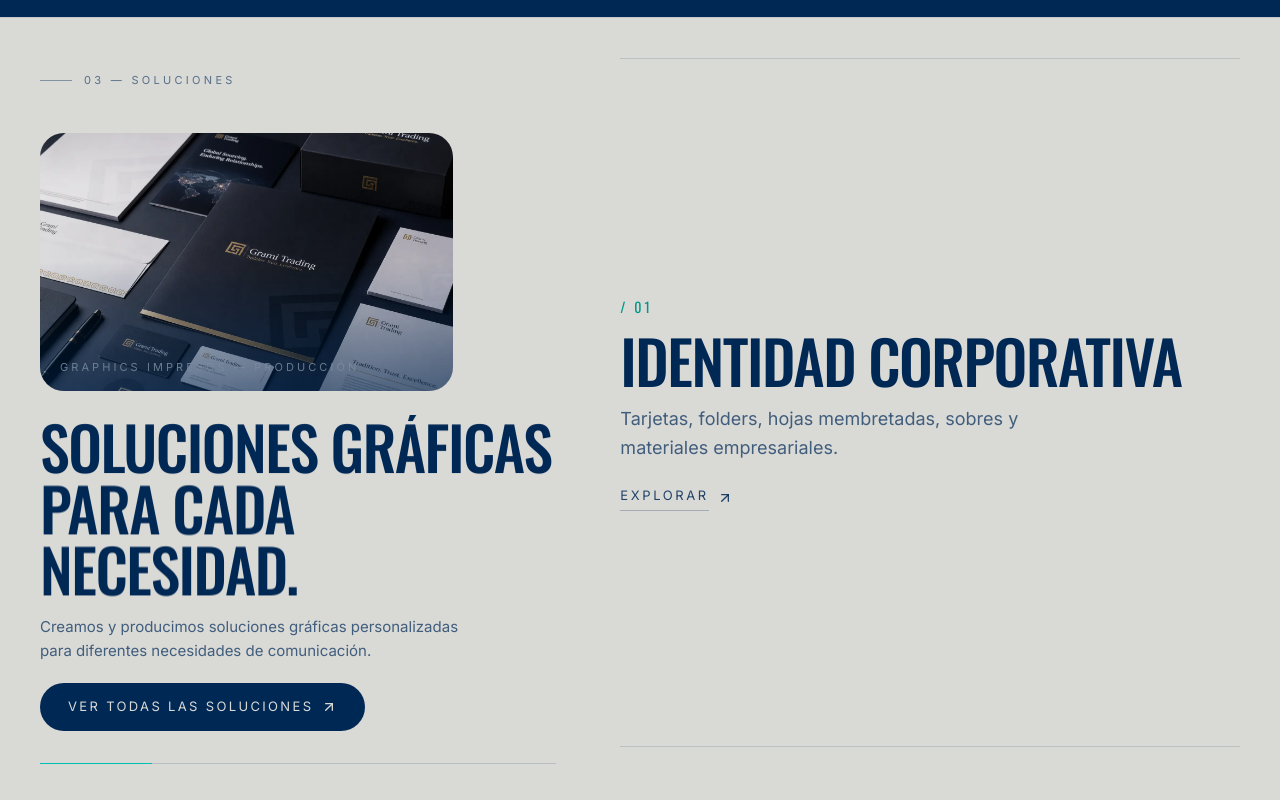
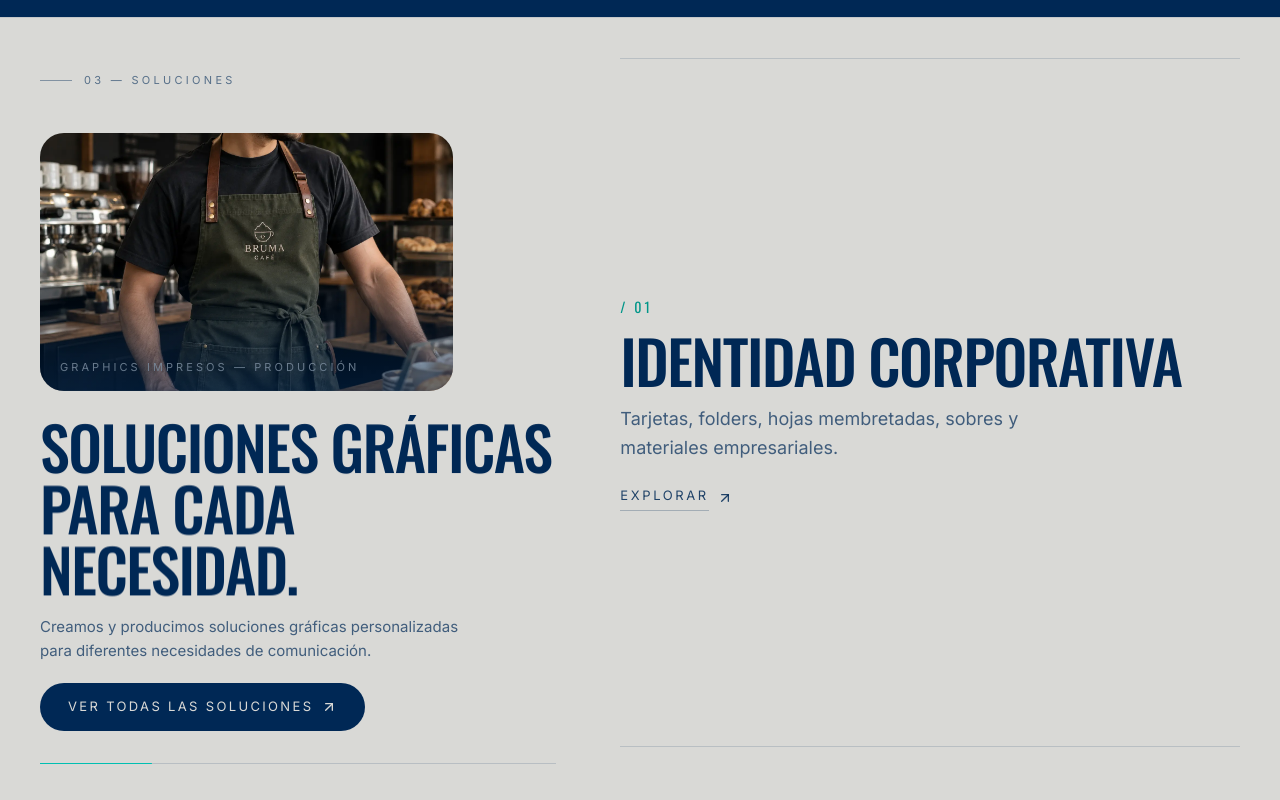
Before and after one commit to SmokDev/graphcsimpresos-website, a Next.js app: page / in a window 1280 px wide. Shown: the part 1460-2260 px from the top of the page. Built offline with nearby package versions, Linux system fonts and the light colour scheme.

Commit message:
Solutions home fixed

```diff
--- a/components/sections/home-solutions.tsx
+++ b/components/sections/home-solutions.tsx
@@ -1,72 +1,128 @@
 "use client";
 
-import { useRef } from "react";
+import { useEffect, useRef, useState } from "react";
 import Link from "next/link";
-import { motion, useScroll, useSpring, useTransform } from "motion/react";
+import {
+	motion,
+	useInView,
+	useMotionValue,
+	useMotionValueEvent,
+	useScroll,
+	useSpring,
+} from "motion/react";
 import type { MotionValue } from "motion/react";
 import { ArrowUpRight } from "lucide-react";
 import { Container, Eyebrow } from "@/components/ui/sections";
 import { CTA } from "@/components/ui/button";
-import { ImageReveal, Lines, Reveal } from "@/components/motion/reveal";
+import { EASE, ImageReveal, Lines, Reveal } from "@/components/motion/reveal";
 import { SOLUTIONS } from "@/utils/site";
 
+type Solution = (typeof SOLUTIONS)[number];
+
 /**
- * Imagen del stack sticky — aparece y desaparece según el progreso
- * de la sección, con slow-zoom mientras está activa.
+ * Imagen del stack sticky — fundido + asentamiento de escala
+ * animados por Motion al activarse.
  */
-function StackImage({
-	src,
-	progress,
-	index,
-	total,
-}: {
-	src: string;
-	progress: MotionValue<number>;
-	index: number;
-	total: number;
-}) {
-	const a = index / total;
-	const b = (index + 1) / total;
-	const isFirst = index === 0;
-	const isLast = index === total - 1;
-
-	const input = isFirst
-		? [0, b - 0.06, b + 0.02]
-		: isLast
-			? [a, Math.min(0.999, a + 0.08)]
-			: [Math.max(0, a - 0.02), a + 0.06, b - 0.06, b + 0.02];
-	const output = isFirst ? [1, 1, 0] : isLast ? [0, 1] : [0, 1, 1, 0];
-
-	const opacity = useTransform(progress, input, output);
-	const scale = useTransform(progress, [a, b], [1.12, 1]);
-
+function StackImage({ src, isActive }: { src: string; isActive: boolean }) {
 	return (
 		<motion.div
 			className="absolute inset-0 will-change-transform"
-			style={{ opacity }}
+			initial={false}
+			animate={{ opacity: isActive ? 1 : 0, scale: isActive ? 1 : 1.1 }}
+			transition={{ duration: 0.85, ease: EASE }}
 			aria-hidden
 		>
-			<motion.div style={{ scale }} className="absolute inset-0 will-change-transform">
-				{/* eslint-disable-next-line @next/next/no-img-element */}
-				<img src={src} alt="" loading="lazy" decoding="async" className="h-full w-full object-cover" />
-			</motion.div>
+			{/* eslint-disable-next-line @next/next/no-img-element */}
+			<img
+				src={src}
+				alt=""
+				loading="eager"
+				decoding="async"
+				className="h-full w-full object-cover"
+			/>
 		</motion.div>
 	);
 }
 
 /**
- * Soluciones con imagen editorial: en desktop, el visual sticky hace
- * crossfade entre las cuatro soluciones mientras el texto avanza;
- * en mobile, cada bloque lleva su propia imagen.
+ * Bloque de solución — cuando entra al centro del viewport,
+ * activa su imagen en el visual sticky.
+ */
+function SolutionBlock({
+	s,
+	index,
+	active,
+}: {
+	s: Solution;
+	index: number;
+	active: MotionValue<number>;
+}) {
+	const ref = useRef<HTMLDivElement>(null);
+	const inView = useInView(ref, { amount: 0.6 });
+
+	useEffect(() => {
+		if (inView) active.set(index);
+	}, [inView, index, active]);
+
+	return (
+		<div
+			ref={ref}
+			className="flex min-h-[52svh] flex-col justify-center gap-6 border-t border-midnight/15 py-10 last:border-b lg:min-h-[86svh]"
+		>
+			{/* Imagen por bloque (solo mobile) */}
+			<ImageReveal
+				src={s.image}
+				alt={`${s.title} — Graphics Impresos`}
+				ratio="aspect-[16/10]"
+				className="rounded-2xl lg:hidden"
+			/>
+			<Reveal>
+				<span className="font-display text-sm tracking-[0.2em] text-mint [filter:saturate(1.4)_brightness(0.72)]">
+					/ {s.n}
+				</span>
+				<p className="mt-3 font-display text-4xl font-medium uppercase leading-[0.95] tracking-tight text-midnight sm:text-6xl">
+					{s.title}
+				</p>
+				<p className="mt-4 max-w-md leading-relaxed text-midnight/70 sm:text-lg">
+					{s.description}
+				</p>
+				<Link
+					href={`/soluciones#${s.slug}`}
+					scroll={false}
+					aria-label={`${s.title} — ver en Soluciones`}
+					className="group mt-6 inline-flex items-center gap-2 text-[13px] uppercase tracking-[0.2em] text-midnight/85 transition-colors hover:text-mint"
+				>
+					<span className="border-b border-midnight/25 pb-1 transition-colors group-hover:border-mint">
+						Explorar
+					</span>
+					<ArrowUpRight
+						className="h-4 w-4 transition-transform duration-300 group-hover:-translate-y-0.5 group-hover:translate-x-0.5"
+						aria-hidden
+					/>
+				</Link>
+			</Reveal>
+		</div>
+	);
+}
+
+/**
+ * Soluciones con imagen editorial: el visual sticky muestra SIEMPRE
+ * la foto del bloque que estás leyendo (incluida la última, que se
+ * queda fija); en mobile, cada bloque lleva su propia imagen.
  */
 export default function HomeSolutions() {
 	const ref = useRef<HTMLElement>(null);
+	const active = useMotionValue(0);
+	const [current, setCurrent] = useState(0);
+	useMotionValueEvent(active, "change", (v) => {
+		const rounded = Math.round(v);
+		setCurrent((prev) => (prev === rounded ? prev : rounded));
+	});
 	const { scrollYProgress } = useScroll({
 		target: ref,
 		offset: ["start start", "end end"],
 	});
 	const scaleX = useSpring(scrollYProgress, { stiffness: 120, damping: 28 });
-	const total = SOLUTIONS.length;
 
 	return (
 		<section
@@ -78,16 +134,10 @@ export default function HomeSolutions() {
 				<div className="flex flex-col justify-center px-5 py-14 sm:px-10 lg:sticky lg:top-0 lg:h-svh lg:px-0 lg:py-8">
 					<Eyebrow light>03 — Soluciones</Eyebrow>
 
-					{/* Visual sticky con crossfade (desktop) */}
+					{/* Visual sticky (desktop) */}
 					<div className="relative mt-6 hidden aspect-[16/10] w-[80%] overflow-hidden rounded-3xl ring-1 ring-inset ring-lightgrey/10 lg:block">
 						{SOLUTIONS.map((s, i) => (
-							<StackImage
-								key={s.slug}
-								src={s.image}
-								progress={scrollYProgress}
-								index={i}
-								total={total}
-							/>
+							<StackImage key={s.slug} src={s.image} isActive={current === i} />
 						))}
 						<span className="absolute bottom-4 left-5 z-10 text-[11px] uppercase tracking-[0.28em] text-lightgrey/85">
 							Graphics Impresos — Producción
@@ -124,44 +174,8 @@ export default function HomeSolutions() {
 				</div>
 
 				<div className="px-5 pb-16 sm:px-10 lg:px-0 lg:py-10">
-					{SOLUTIONS.map((s) => (
-						<div
-							key={s.slug}
-							className="flex min-h-[52svh] flex-col justify-center gap-6 border-t border-midnight/15 py-10 last:border-b lg:min-h-[86svh]"
-						>
-							{/* Imagen por bloque (solo mobile) */}
-							<ImageReveal
-								src={s.image}
-								alt={`${s.title} — Graphics Impresos`}
-								ratio="aspect-[16/10]"
-								className="rounded-2xl lg:hidden"
-							/>
-							<Reveal>
-								<span className="font-display text-sm tracking-[0.2em] text-mint [filter:saturate(1.4)_brightness(0.72)]">
-									/ {s.n}
-								</span>
-								<p className="mt-3 font-display text-4xl font-medium uppercase leading-[0.95] tracking-tight text-midnight sm:text-6xl">
-									{s.title}
-								</p>
-								<p className="mt-4 max-w-md leading-relaxed text-midnight/70 sm:text-lg">
-									{s.description}
-								</p>
-								<Link
-									href={`/soluciones#${s.slug}`}
-									scroll={false}
-									aria-label={`${s.title} — ver en Soluciones`}
-									className="group mt-6 inline-flex items-center gap-2 text-[13px] uppercase tracking-[0.2em] text-midnight/85 transition-colors hover:text-mint"
-								>
-									<span className="border-b border-midnight/25 pb-1 transition-colors group-hover:border-mint">
-										Explorar
-									</span>
-									<ArrowUpRight
-										className="h-4 w-4 transition-transform duration-300 group-hover:-translate-y-0.5 group-hover:translate-x-0.5"
-										aria-hidden
-									/>
-								</Link>
-							</Reveal>
-						</div>
+					{SOLUTIONS.map((s, i) => (
+						<SolutionBlock key={s.slug} s={s} index={i} active={active} />
 					))}
 				</div>
 			</Container>
```
